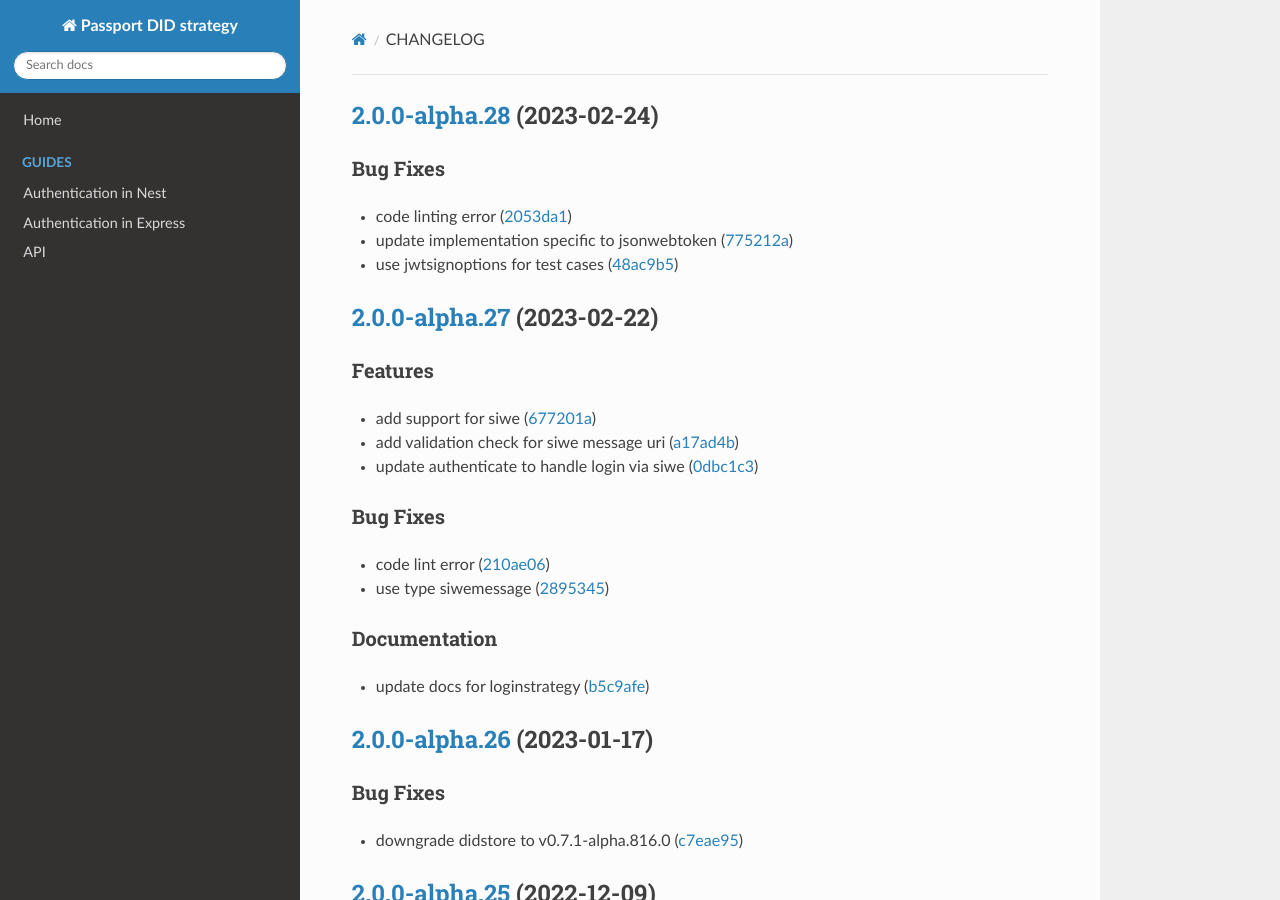
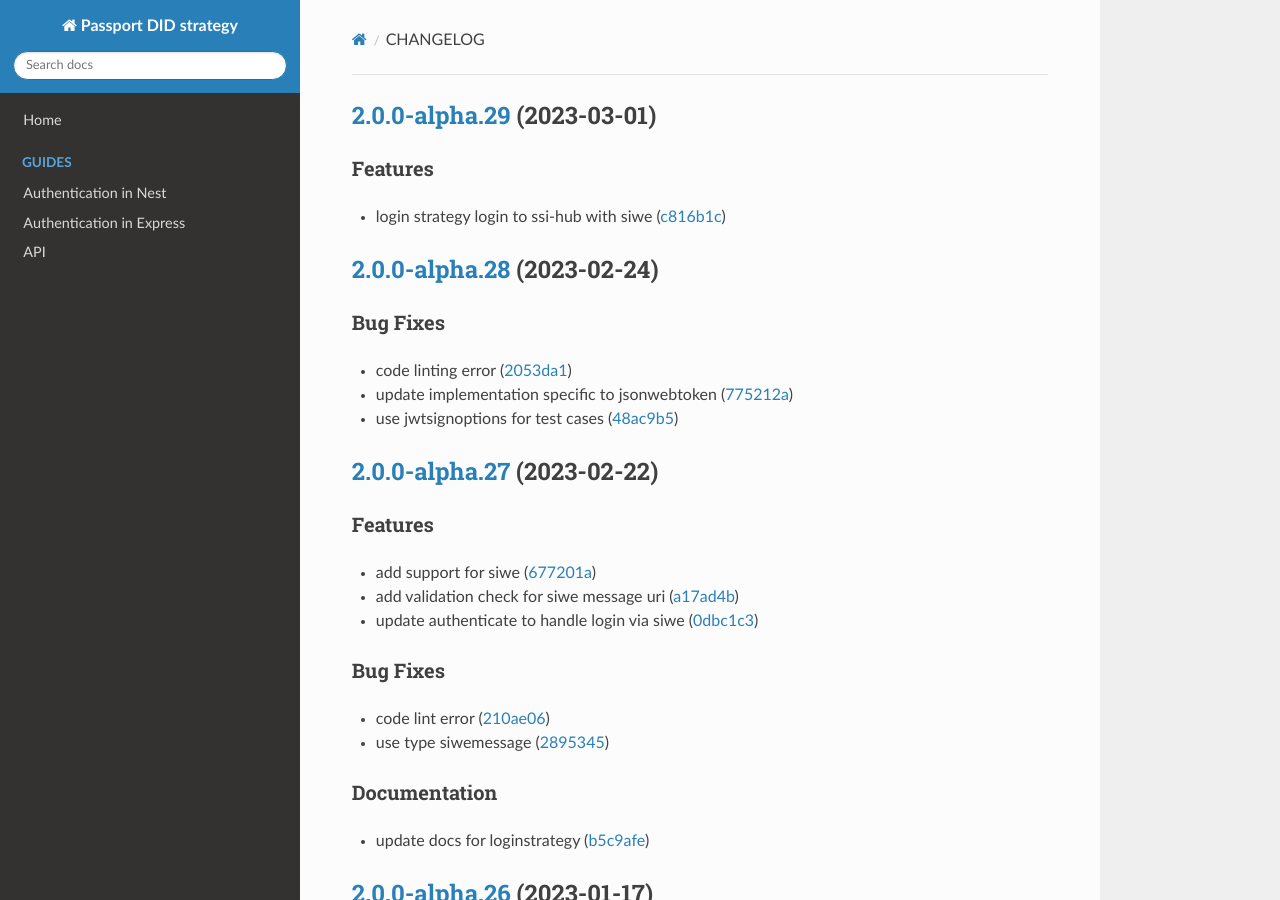
Before and after one commit to energywebfoundation/passport-did-auth, an MkDocs documentation site: the page built from docs/CHANGELOG.md, in a window 1280 px wide and 900 px high. Built offline with MkDocs 1.6.1, drawn with Linux system fonts in a browser that asks for light colours; nearby versions of some CDN libraries.

Commit message:
chore(release): 2.0.0-alpha.29 [skip ci]
## [2.0.0-alpha.29](https://github.com/energywebfoundation/passport-did-auth/compare/v2.0.0-alpha.28...v2.0.0-alpha.29) (2023-03-01)

### Features

* login strategy login to ssi-hub with siwe ([c816b1c](https://github.com/energywebfoundation/passport-did-auth/commit/c816b1cc767d2fffdeecc9d8e92f02e84d3e96cc))

```diff
--- a/docs/CHANGELOG.md
+++ b/docs/CHANGELOG.md
@@ -1,3 +1,10 @@
+## [2.0.0-alpha.29](https://github.com/energywebfoundation/passport-did-auth/compare/v2.0.0-alpha.28...v2.0.0-alpha.29) (2023-03-01)
+
+
+### Features
+
+* login strategy login to ssi-hub with siwe ([c816b1c](https://github.com/energywebfoundation/passport-did-auth/commit/c816b1cc767d2fffdeecc9d8e92f02e84d3e96cc))
+
 ## [2.0.0-alpha.28](https://github.com/energywebfoundation/passport-did-auth/compare/v2.0.0-alpha.27...v2.0.0-alpha.28) (2023-02-24)
 
 
--- a/package.json
+++ b/package.json
@@ -1,6 +1,6 @@
 {
   "name": "passport-did-auth",
-  "version": "2.0.0-alpha.28",
+  "version": "2.0.0-alpha.29",
   "description": "",
   "main": "dist/index.js",
   "types": "dist/index.d.ts",
```
